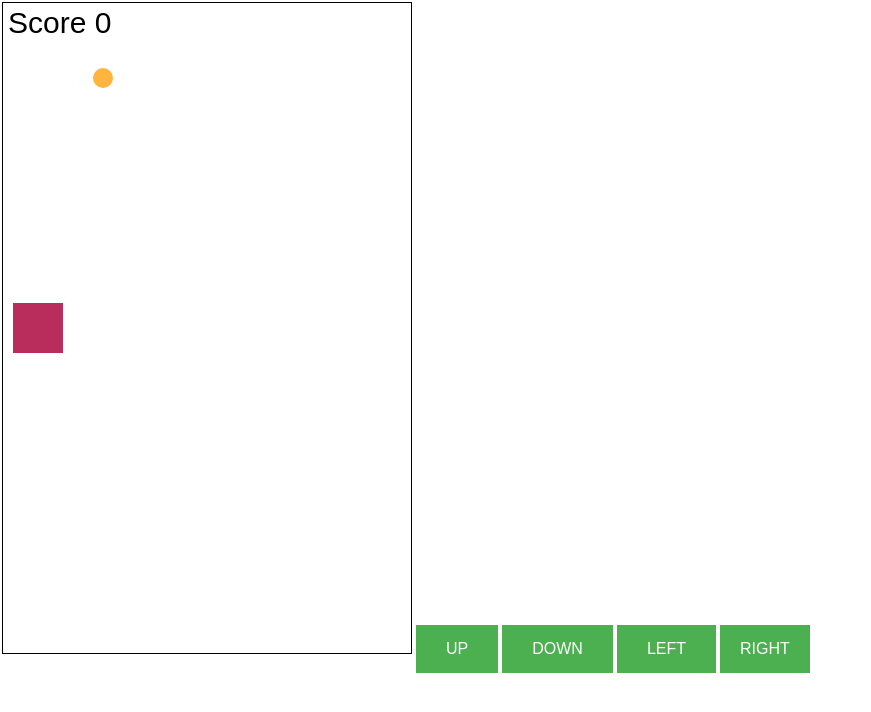
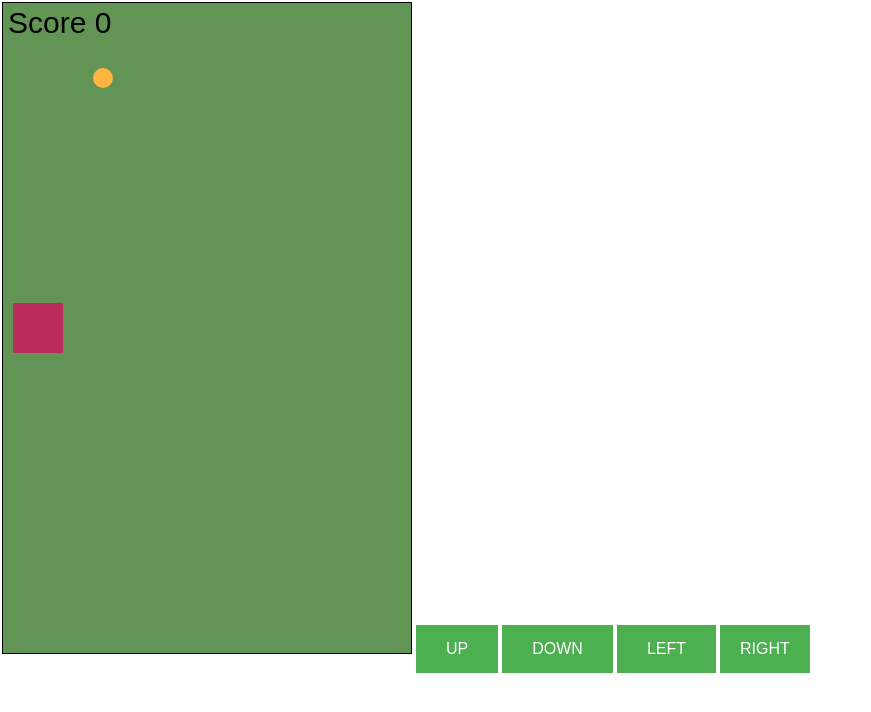
Before and after one commit to alexpat-86/First-Game, a plain HTML site: page index.html in a window 1280 px wide. Shown: the whole page, without its empty margins (0-871 px from the left). Drawn offline with Linux system fonts and the light colour scheme.

Commit message:
Update styles.css

```diff
--- a/styles.css
+++ b/styles.css
@@ -45,7 +45,8 @@ html, body {margin: 1px; ;height: 100%; overflow: hidden;}
 }
 
 #myCanvas {
-	background-image: url(grn.jpg);
+	background-image: url(1AECF376-3387-4402-B474-59BBB09E60C4.webp
+);
     background-size: cover;
     background-repeat: no-repeat;
     background-position: center center;
```
